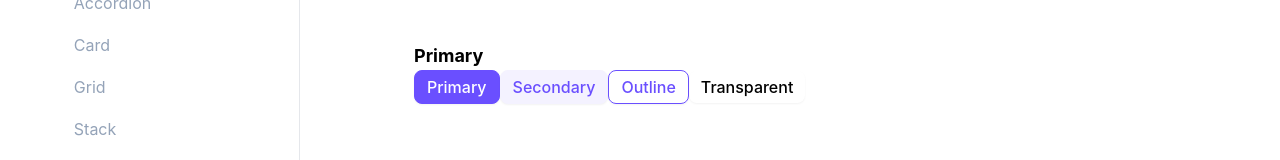
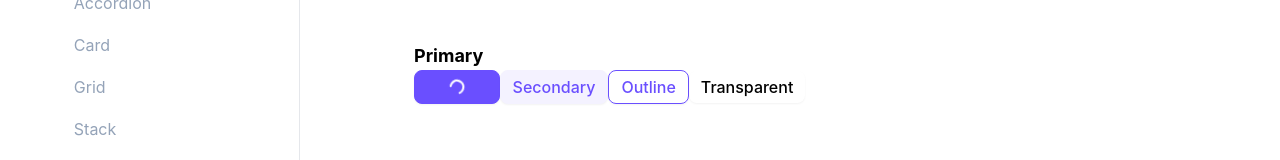
Before and after one commit to elijahnikov/ui, a Next.js app: page /button in a window 1280 px wide. Shown: the part 182-342 px from the top of the page. Built offline with nearby package versions, Linux system fonts and the light colour scheme; a web font is replaced by a local one.

Commit message:
fix for loading indicator in button

```diff
--- a/src/components/ui/Button/Button.tsx
+++ b/src/components/ui/Button/Button.tsx
@@ -4,7 +4,7 @@ import classNames from "classnames";
 
 const button = cva(
 	[
-		"inline-flex items-center rounded-lg font-medium",
+		"inline-flex items-center justify-center align-center rounded-lg font-medium",
 		"focus:outline-none focus-visible:ring focus-visible:ring-primary-500",
 		"shadow-sm",
 		"transition-colors duration-75",
@@ -92,7 +92,7 @@ const Button = ({
 				{children}
 			</span>
 			{loading && (
-				<span className="absolute left-1/2 top-1/2 -translate-x-1/2 -translate-y-1/2 block w-4 h-4">
+				<span className="absolute block w-4 h-4">
 					<svg
 						className="animate-spin"
 						viewBox="0 0 20 20"
--- a/src/pages/button.tsx
+++ b/src/pages/button.tsx
@@ -17,7 +17,7 @@ const button = ({}: buttonProps) => {
 			<div className="h-[40px]" />
 			<div>
 				<h4>Primary</h4>
-				<Button loading={false} intent="primary">
+				<Button loading={true} intent="primary">
 					Primary
 				</Button>
 				<Button loading={false} intent="secondary">
```
